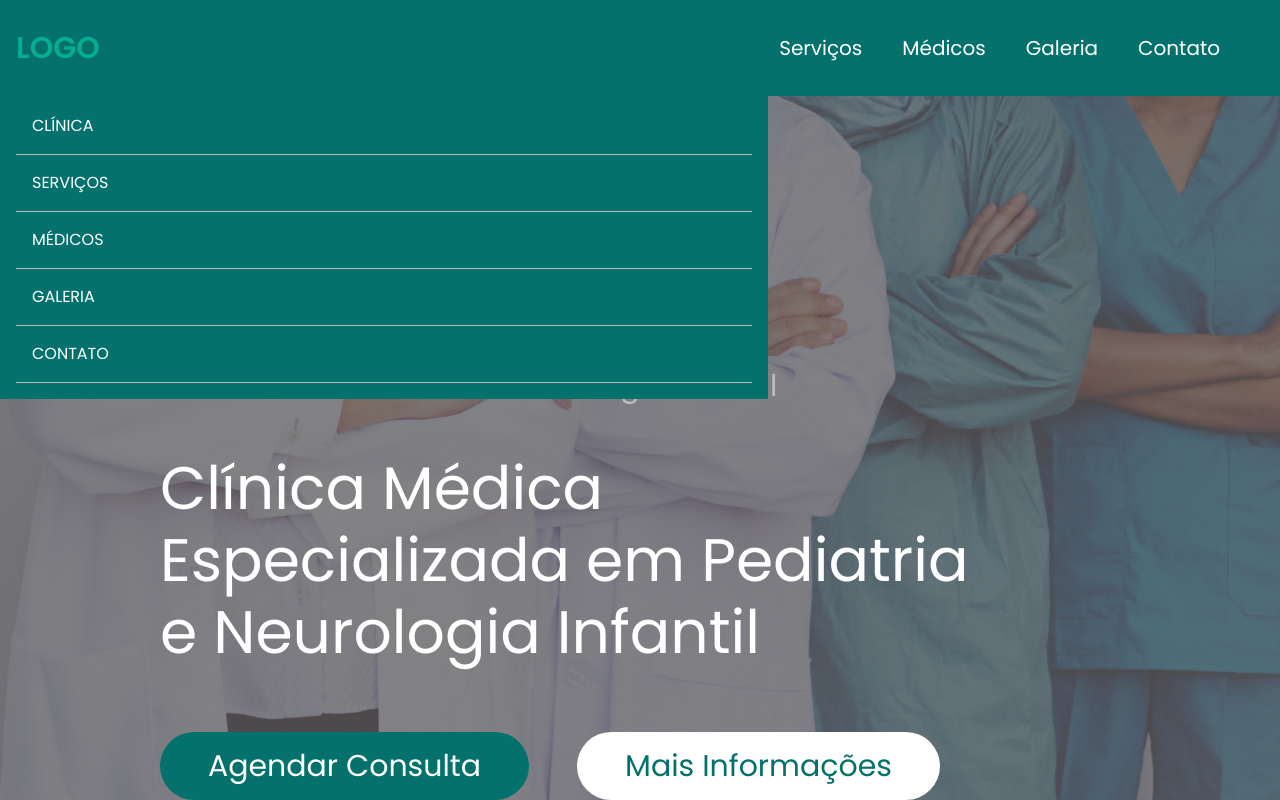
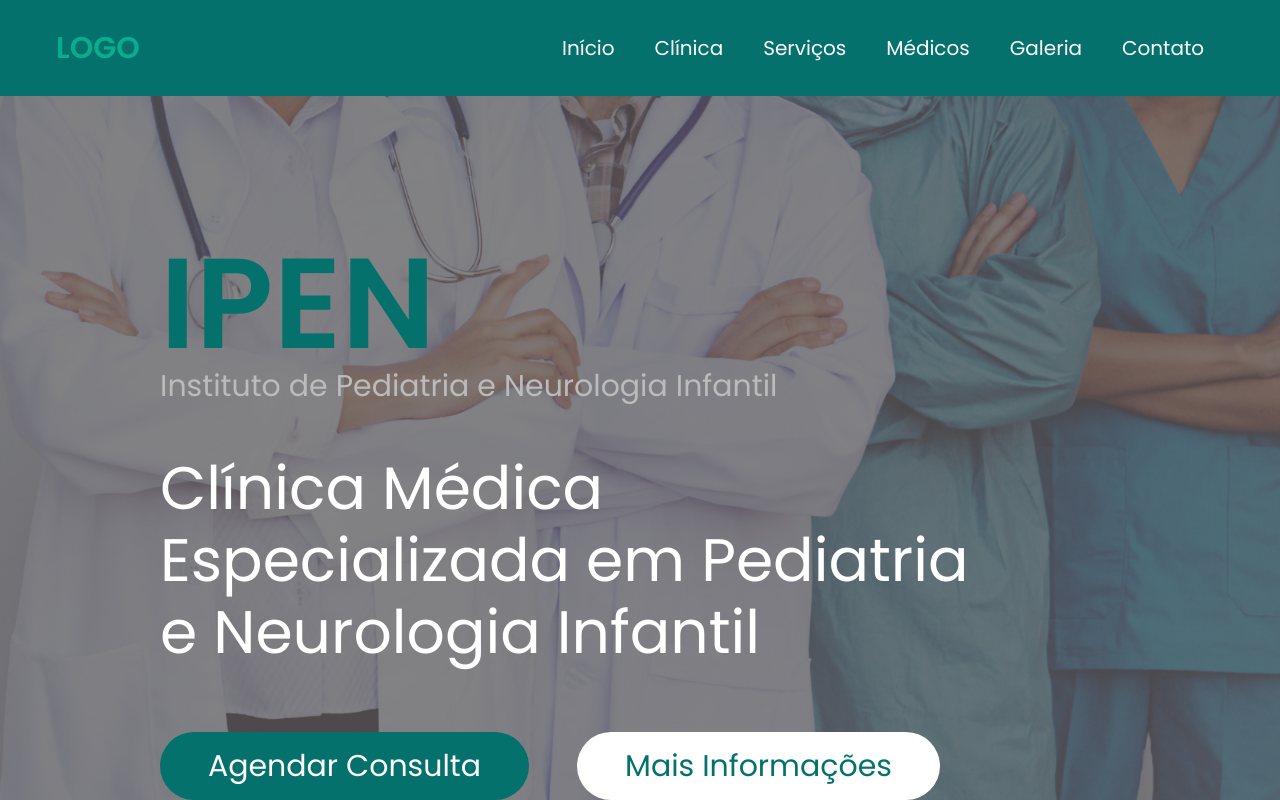
Before and after one commit to p1nheiros/projetoIpen, a React (Vite) app in the folder ipen/: page / in a window 1280 px wide. Shown: the top 800 px of the page. Built offline with nearby package versions, Linux system fonts and the light colour scheme.

Commit message:
correção navbar

```diff
--- a/ipen/src/components/Navbar.jsx
+++ b/ipen/src/components/Navbar.jsx
@@ -1,19 +1,16 @@
 import React, { useState } from 'react'
 import { AiOutlineClose, AiOutlineMenu } from 'react-icons/ai'
-import Style from '../styles/global.css'
 
 export const Navbar = () => {
-  const [nav, setNav] = useState(false)
+  const [nav, setNav] = useState(false);
 
   const handleNav = () => {
-    setNav(!nav)
-  }
+    setNav(!nav);
+  };
 
   return (
-    <div className='flex justify-between items-center h-24 max-w-screen mx-auto px-10 text-white fixed top-0 left-0 right-0 bg-darkGreen font-poppins'>
-      <h1 className='w-full text-3xl font-bold text-lightGreen'>
-        LOGO
-      </h1>
+    <div className='flex justify-between items-center h-24 max-w-screen mx-auto px-14 text-white fixed top-0 left-0 right-0 bg-darkGreen font-poppins'>
+      <h1 className='w-full text-3xl font-bold text-lightGreen'>LOGO</h1>
       <ul className='hidden md:flex text-xl'>
         <li className='p-5'>Início</li>
         <li className='p-5'>Clínica</li>
@@ -23,20 +20,16 @@ export const Navbar = () => {
         <li className='p-5'>Contato</li>
       </ul>
       <div onClick={handleNav} className='block md:hidden'>
-        {!nav ? <AiOutlineClose size={20} /> : <AiOutlineMenu size={20} />}
+        {nav ? <AiOutlineClose size={20} /> : <AiOutlineMenu size={20} />}
       </div>
-      <div className={!nav ? 'fixed left-0 top-[13.5px] w-[60%] boder-r border-r-gray bg-darkGreen ease-in-out' : 'fixed left-[100%]'}>
-        <h1 className='w-full text-3xl font-bold text-lightGreen m-4'>
-          LOGO
-        </h1>
-        <ul className='p-4 uppercase'>
-          <li className='p-4 border-b border-gray'>Clínica</li>
-          <li className='p-4 border-b border-gray'>Serviços</li>
-          <li className='p-4 border-b border-gray'>Médicos</li>
-          <li className='p-4 border-b border-gray'>Galeria</li>
-          <li className='p-4 border-b border-gray'>Contato</li>
-        </ul>
-      </div>
+      <ul className={nav ? 'fixed left-0 top-0 w-[60%] h-full border-r border-r-gray bg-darkGreen ease-in-out duration-500' : 'ease-in-out duration-500 fixed left-[-100%]'}>
+        <h1 className='w-full text-3xl font-bold text-lightGreen m-4'>LOGO</h1>
+        <li className='p-4 border-b border-gray'>Clínica</li>
+        <li className='p-4 border-b border-gray'>Serviços</li>
+        <li className='p-4 border-b border-gray'>Médicos</li>
+        <li className='p-4 border-b border-gray'>Galeria</li>
+        <li className='p-4'>Contato</li>
+      </ul>
     </div>
   )
 }
```
Also changed, not shown: ipen/src/components/Home.jsx (indentation only).
